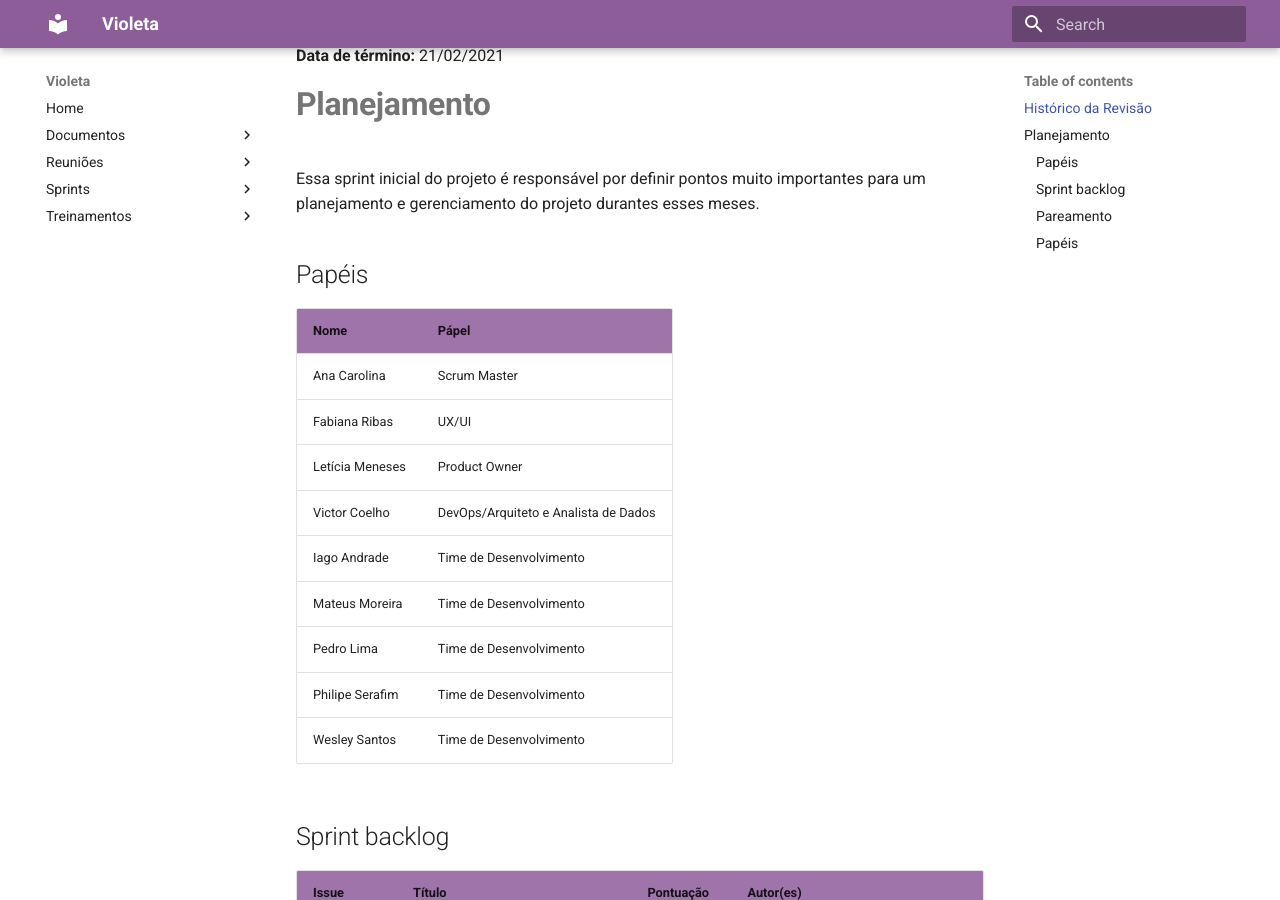
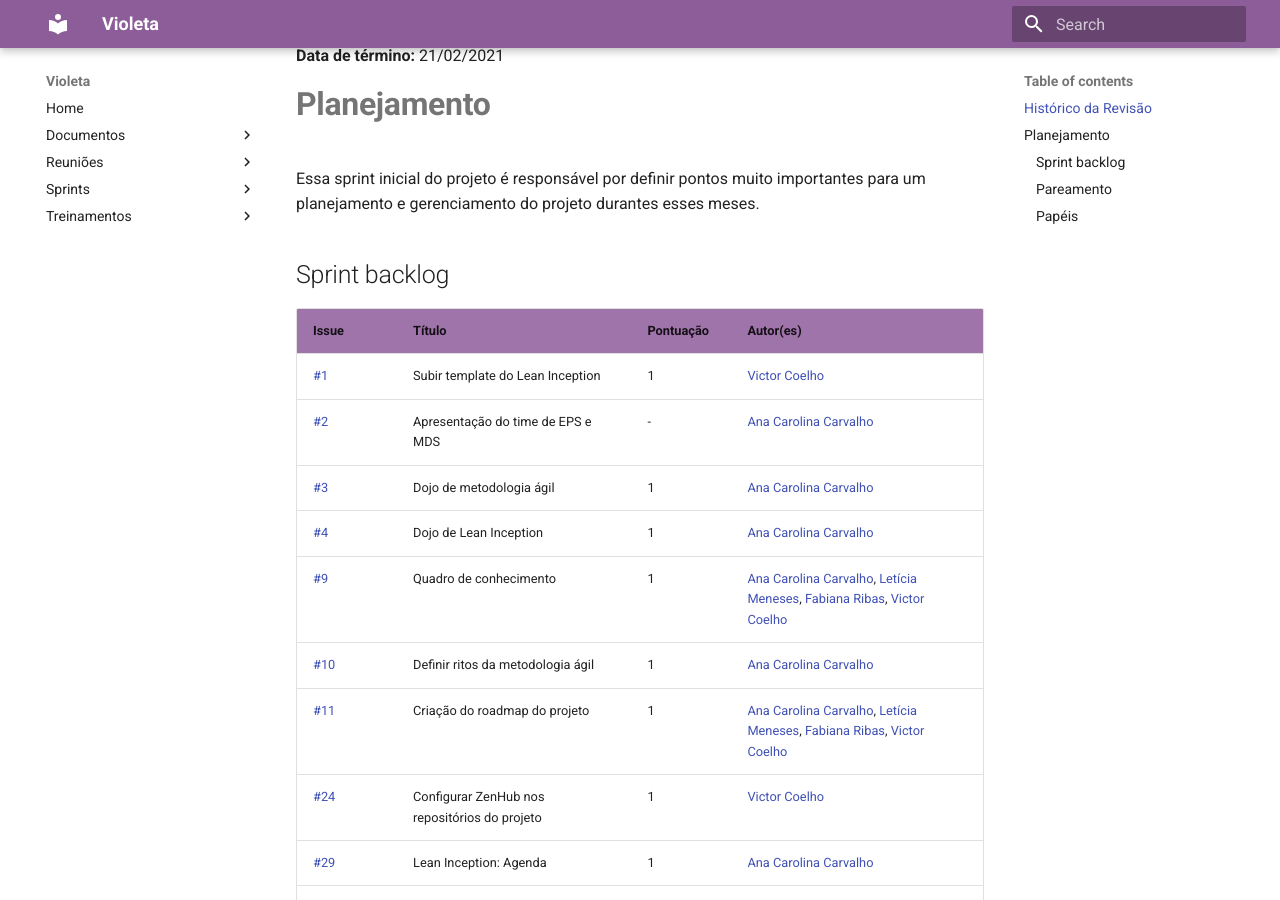
Before and after one commit to fga-eps-mds/2020.2-Violeta-Documentacao, an MkDocs documentation site: the page built from docs/Gerencia/sprints/sprint-0/planning_sprint0.md, in a window 1280 px wide and 900 px high, scrolled down 472 px. Built offline with MkDocs 1.6.1 and Material for MkDocs 9.7.7, drawn with Linux system fonts in a browser that asks for light colours.

Commit message:
Documento de planejamento da sprint

```diff
--- a/docs/Gerencia/sprints/sprint-0/planning_sprint0.md
+++ b/docs/Gerencia/sprints/sprint-0/planning_sprint0.md
@@ -14,20 +14,6 @@
 
 # **Planejamento**
 Essa sprint inicial do projeto é responsável por definir pontos muito importantes para um planejamento e gerenciamento do projeto durantes esses meses.
-
-## Papéis
-
-| Nome                  | Pápel |
-|-----------------------|-------------|
-| Ana Carolina | Scrum Master |
-| Fabiana Ribas | UX/UI |
-| Letícia Meneses | Product Owner |
-| Victor Coelho | DevOps/Arquiteto e Analista de Dados |
-| Iago Andrade | Time de Desenvolvimento |
-| Mateus Moreira | Time de Desenvolvimento |
-| Pedro Lima | Time de Desenvolvimento |
-| Philipe Serafim | Time de Desenvolvimento |
-| Wesley Santos | Time de Desenvolvimento |
 
 ## Sprint backlog
 
@@ -62,7 +48,7 @@ Essa sprint inicial do projeto é responsável por definir pontos muito importan
 
 ## Pareamento
 
-<iframe weight="100%" height="500" src="https://docs.google.com/spreadsheets/d/e/2PACX-1vSUvF3lwINiA2gmoZeLfAFfI-sgInnqEVf4oq7nkh3joRHfGQgwIc63ij0wCB5oJzGtZirY3eT-hLjK/pubhtml?gid=0&amp;single=true&amp;widget=true&amp;headers=false"></iframe>
+<iframe weidth="100%" height="500" src="https://docs.google.com/spreadsheets/d/e/2PACX-1vSUvF3lwINiA2gmoZeLfAFfI-sgInnqEVf4oq7nkh3joRHfGQgwIc63ij0wCB5oJzGtZirY3eT-hLjK/pubhtml?gid=0&amp;single=true&amp;widget=true&amp;headers=false"></iframe>
 
 
 ## Papéis
```
